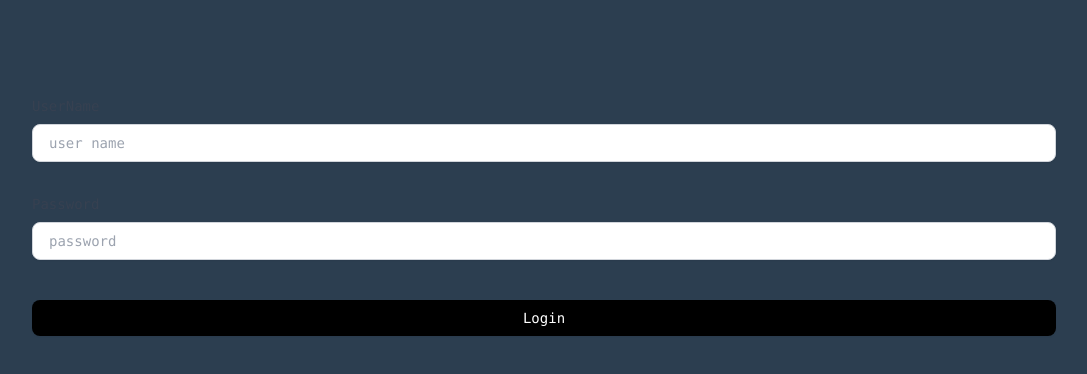
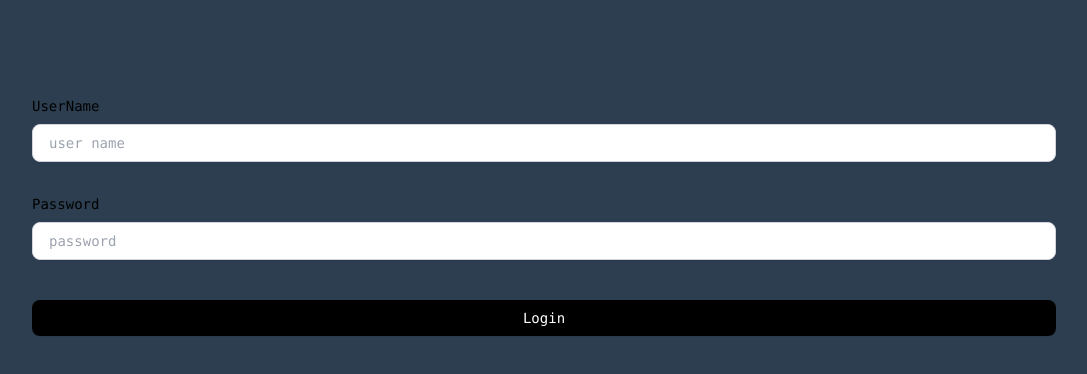
Before and after one commit to Littline/clj, a Next.js app: page / in a window 1280 px wide. Shown: the top 374 px of the page, without its empty margins (96-1183 px from the left). Built offline with nearby package versions, Linux system fonts and the light colour scheme.

Commit message:
修改登录样式

```diff
--- a/src/app/page.tsx
+++ b/src/app/page.tsx
@@ -67,11 +67,11 @@ export default function Home() {
 
     <main className="flex min-h-screen flex-col items-center justify-between p-24">
 
-      <div className="z-10 max-w-5xl w-full font-mono text-sm">
-      <label id="email" className="mb-2 block text-sm text-gray-700">UserName</label>
+      <div className="z-10 max-w-5xl w-full font-mono text-sm text-black">
+      <label id="email" className="mb-2 block text-sm text-black">UserName</label>
       <input
         id="email"
-        type="email"
+        type="text"
         name="email"
         placeholder="user name"
         className="w-full px-4 py-2 rounded-lg shadow-sm border border-gray-300 focus:border-blue-500"
@@ -80,7 +80,7 @@ export default function Home() {
       />
       <div className='p-2'></div>
       <div className='p-2'></div>
-      <label id="email" className="mb-2 block text-sm text-gray-700">Password</label>
+      <label id="email" className="mb-2 block text-sm text-black">Password</label>
         <input
         id="password"
         type="password"
```
